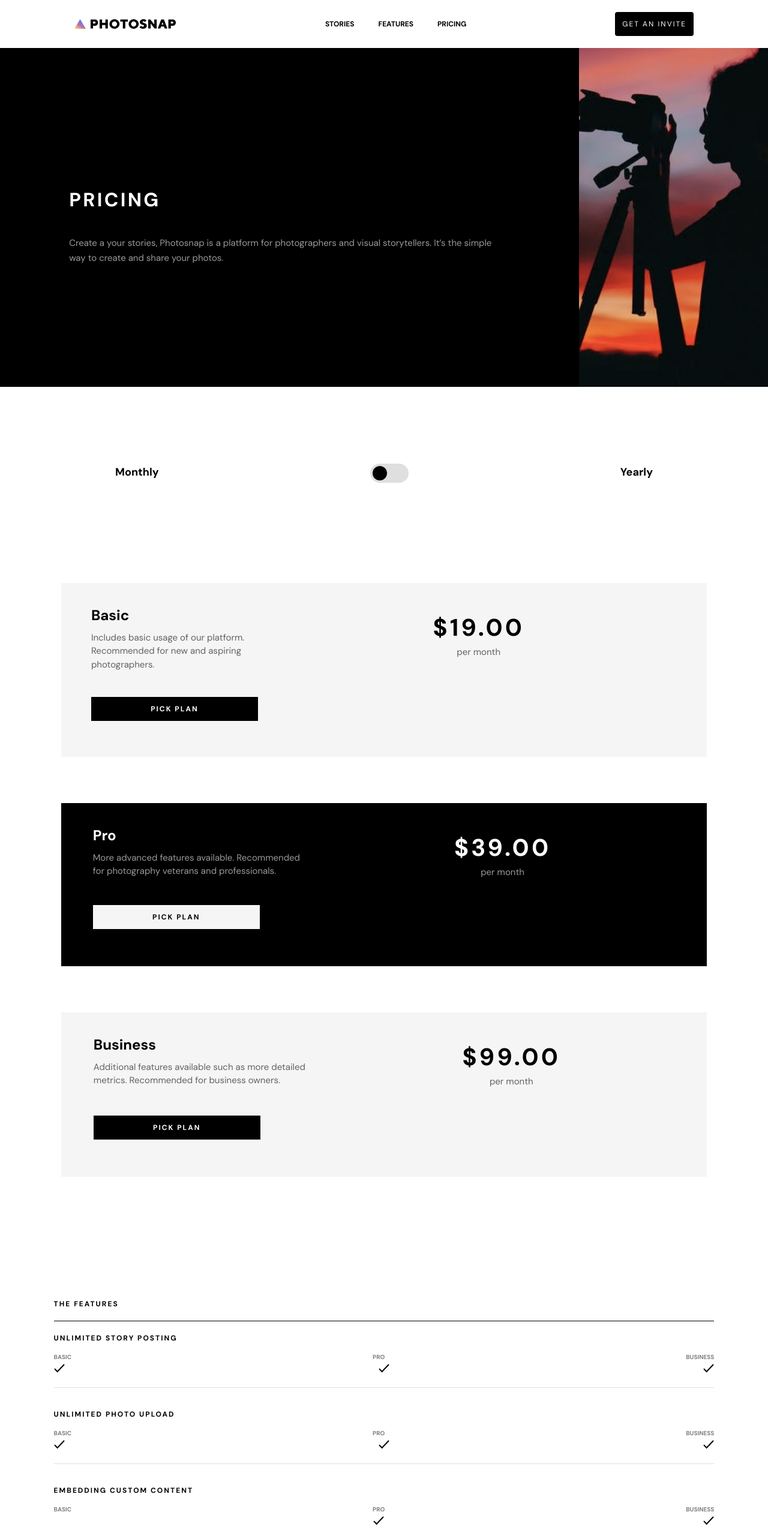
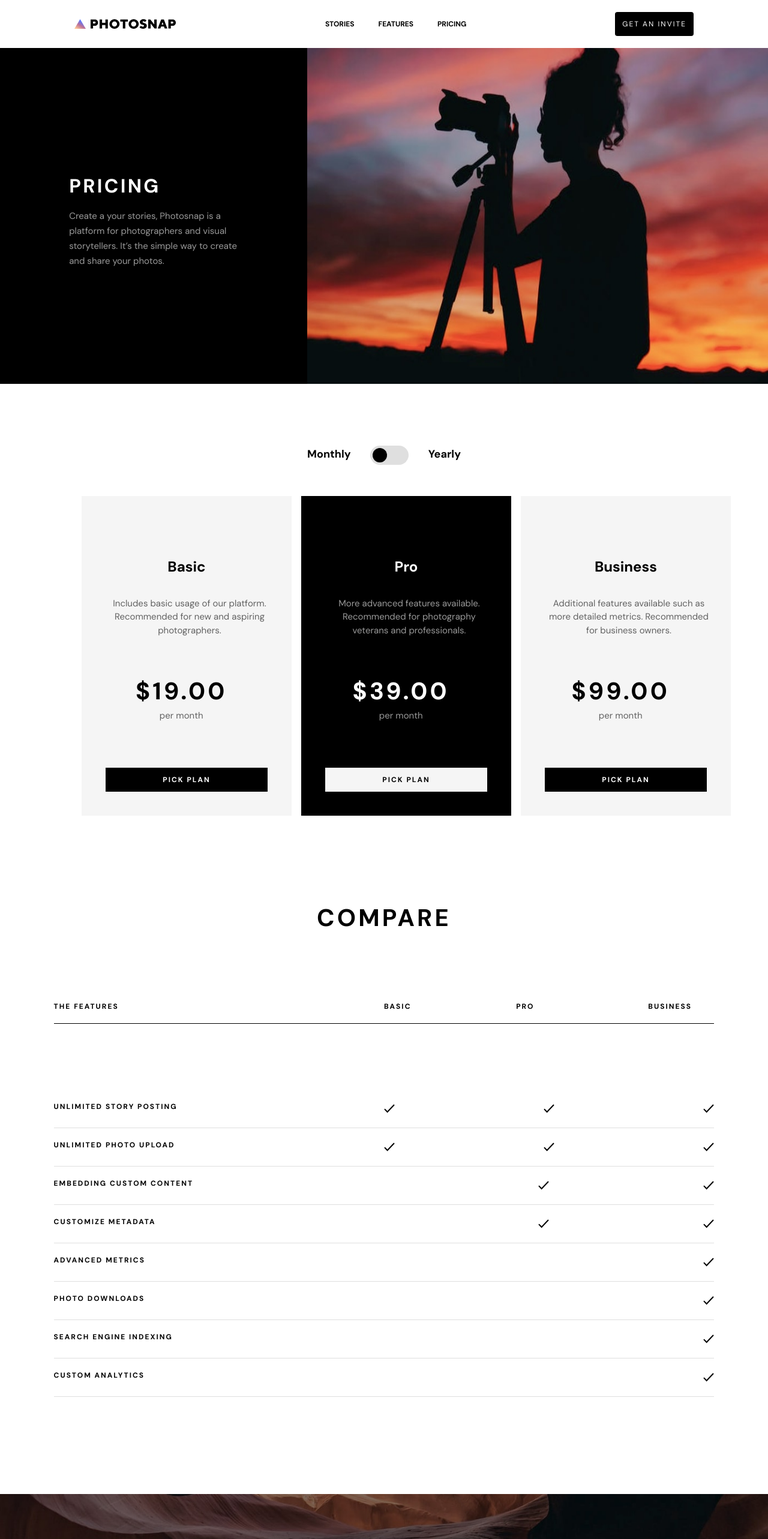
Before and after one commit to abir045/photosnap, a React (Create React App) app: page /pricing in a window 1280 px wide. Shown: the top 2566 px of the page at 60% size. Built offline with nearby package versions, Linux system fonts and the light colour scheme.

Commit message:
updated pricing page desktop layout

```diff
--- a/src/pages/Pricing.js
+++ b/src/pages/Pricing.js
@@ -17,8 +17,15 @@ const Pricing = () => {
     <div>
       <div className="flex flex-col bg-black md:flex-row-reverse">
         <img className="flex md:hidden" src={banner.imgMb} />
-        <img className="md:w-[30%]" src={banner.imgTab} />
-        <div className="flex flex-col my-[15%] mx-[9%] md:w-[70%]">
+        <img
+          className="hidden md:flex md:w-[30%] lg:hidden"
+          src={banner.imgTab}
+        />
+        <img
+          className="hidden md:hidden lg:flex lg:w-[60%] "
+          src={banner.img}
+        />
+        <div className="flex flex-col my-[15%] mx-[9%] md:w-[70%] lg:w-[40%]">
           <h1 className="text-[32px] my-[5%] text-white uppercase font-bold tracking-[3.33px]">
             {banner.title}
           </h1>
@@ -27,7 +34,7 @@ const Pricing = () => {
           </p>
         </div>
       </div>
-      <div className="flex mx-[15%] justify-between  my-[10%]">
+      <div className="flex mx-[15%] justify-between  my-[10%] xl:mt-[8%] xl:mb-10 xl:mx-[40%]">
         <span className="flex text-black text-lg font-bold ">{buttons.a}</span>
         <button className="flex">
           <img src={logo} />
@@ -35,7 +42,7 @@ const Pricing = () => {
         <span className="flex text-black text-lg font-bold">{buttons.b}</span>
       </div>
 
-      <div className="flex flex-col">
+      <div className="flex flex-col  xl:flex-row xl:mx-[10%]">
         {subscriptions.map((item, id) => (
           <>
             <div
@@ -43,26 +50,28 @@ const Pricing = () => {
                 backgroundColor: id % 2 !== 0 ? "black" : "#f5f5f5",
                 color: id % 2 !== 0 ? "white" : "black",
               }}
-              className="flex flex-col space-y-2 my-[3%] py-[10%]  md:pt-9 md:pb-4 text-center bg-[#f5f5f5] mx-[8%] md:flex-row"
+              className="flex flex-col space-y-2  my-[3%] py-[10%]  md:pt-9 md:pb-2 text-center bg-[#f5f5f5] mx-[5%] md:flex-row  md:my-3 xl:space-y-10  xl:flex-col xl:mx-2 xl:py-10 "
             >
-              <div className="flex flex-col ">
-                <h1 className="text-[24px]  font-bold pb-2 md:text-left md:mx-[8%]">
+              <div className="flex flex-col  xl:mt-10 md:space-x-10 xl:space-y-6 xl:py-5 xl:w-[350px] ">
+                <h1 className="text-[24px] font-bold pb-2 md:text-left md:mx-[8%] lg:text-center ">
                   {item.title}
                 </h1>
-                <p className="text-[15px] mx-[5%] pb-5 opacity-60 md:text-left md:mx-[8%] md:pb-0 md:w-[55%]">
+                <p className="flex text-[15px] mx-[5%] pb-5 opacity-60 md:text-left md:mx-[8%] md:pb-0 md:w-[55%] xl:text-center xl:w-[80%]">
                   {item.description}
                 </p>
+                {/* button hidden on desktop */}
                 <button
                   style={{
                     backgroundColor: id % 2 !== 0 ? "#f5f5f5" : "black",
                     color: id % 2 !== 0 ? "black" : "white",
                   }}
-                  className="flex text-white bg-black uppercase text-xs tracking-[2px] font-bold justify-center my-[10%] py-3 md:my-[7%] md:mx-[8%] md:w-[278px]"
+                  className="hidden text-white bg-black uppercase text-xs tracking-[2px] font-bold justify-center my-[10%] py-3 md:my-[7%] md:mx-[8%] md:w-[278px] md:flex lg:hidden"
                 >
                   {item.button}
                 </button>
               </div>
 
+              {/* price-container */}
               <div className="flex flex-col pb-[10%] mr-[5%]">
                 <span className="text-[40px]  uppercase tracking-[4.16px] font-bold">
                   {item.pricePerMonth}
@@ -77,50 +86,58 @@ const Pricing = () => {
                   backgroundColor: id % 2 !== 0 ? "#f5f5f5" : "black",
                   color: id % 2 !== 0 ? "black" : "white",
                 }}
-                className="flex text-white bg-black uppercase text-xs tracking-[2px] font-bold justify-center my-[10%] py-3 md:hidden mx-[15%]"
+                className="flex text-white bg-black uppercase text-xs tracking-[2px] font-bold justify-center my-[10%] py-3 md:hidden  mx-[15%]  lg:mx-10 lg:flex"
               >
                 {item.button}
               </button>
             </div>
-
-            {/* <div className="hidden md:flex md:flex-col">
-              <span className="text-[40px]  uppercase tracking-[4.16px] font-bold">
-                {item.pricePerMonth}
-              </span>
-              <p className="flex justify-center  text-[15px] opacity-60">
-                per month
-              </p>
-            </div> */}
           </>
         ))}
       </div>
 
-      <div className="flex flex-col mx-[7%]">
-        <h1 className="text-xs font-bold uppercase mt-[15%] tracking-[2px]">
+      <h1 className="hidden md:flex md:mt-[10%]  justify-center text-[40px]  uppercase font-bold tracking-[4.16px]">
+        Compare
+      </h1>
+
+      <div className="flex flex-col mx-[7%] ">
+        <div className="md:flex">
+          <h1 className="flex text-xs font-bold uppercase mt-[15%] md:mt-[10%] tracking-[2px] md:w-full">
             {midTitle.featureTitle}
           </h1>
+          <div className="hidden md:flex md:justify-end md:mt-[10%] text-xs font-bold  uppercase tracking-[2px] space-x-[20%] w-full">
+            <span className="flex w-full">{featureBanners[0].a}</span>
+            <span className="flex w-full">{featureBanners[0].b}</span>
+            <span className="flex w-full">{featureBanners[0].c}</span>
+          </div>
+        </div>
+
         <hr className="border-x border-solid  border-[#000000] my-5" />
-        <div className="flex flex-col">
+        <div className="flex flex-col md:my-[10%]">
           {featureBanners.map((item) => (
-            <div className="flex flex-col">
-              <h3 className="text-xs tracking-[2px] uppercase font-bold text-black">
+            <>
+              <div className="flex flex-col md:flex-row md:justify-between ">
+                <h3 className="text-xs tracking-[2px] uppercase font-bold text-black md:w-full">
                   {item.posting}
                 </h3>
                 {/* features container */}
-              <div className="flex flex-col my-4">
-                <div className="flex flex-row text-[10px] font-bold uppercase traking-[1.66px] opacity-50  justify-between">
+                <div className="flex flex-col my-4 md:my-0 md:justify-between md:w-full">
+                  <div className="flex flex-row text-[10px] font-bold uppercase traking-[1.66px] opacity-50  justify-between md:hidden">
                     <span>{item.a}</span>
                     <span>{item.b}</span>
                     <span>{item.c}</span>
                   </div>
-                <div className="flex flex-row justify-between  my-1">
+                  <div className="flex flex-row justify-between md:space-x-20 my-1">
                     <img src={item.imgA} />
                     <img src={item.imgB} />
                     <img src={item.imgC} />
                   </div>
-                <hr className="border-x border-solid  border-[#dfdfdf] my-5" />
+                  <hr className="border-x border-solid  border-[#dfdfdf] md:hidden my-5" />
                 </div>
               </div>
+              <div className="flex flex-col">
+                <hr className="hidden md:flex border-x border-solid  border-[#dfdfdf]  my-5" />
+              </div>
+            </>
           ))}
         </div>
       </div>
```
Lines whose indentation alone changed are shown as unchanged.
